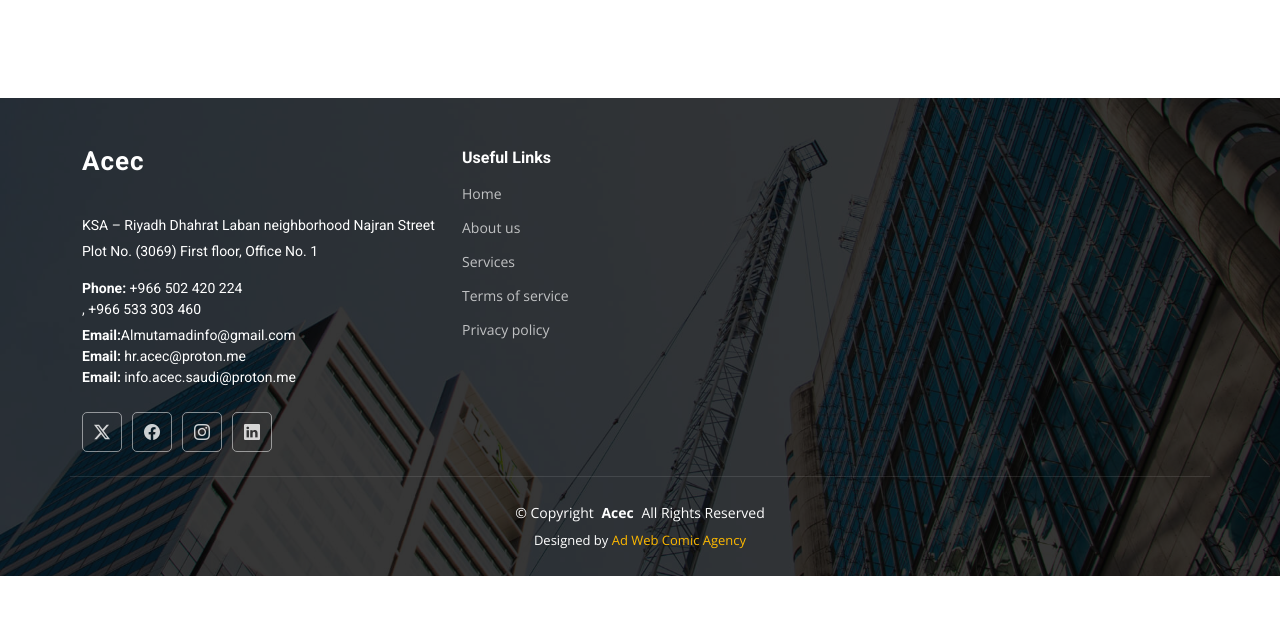
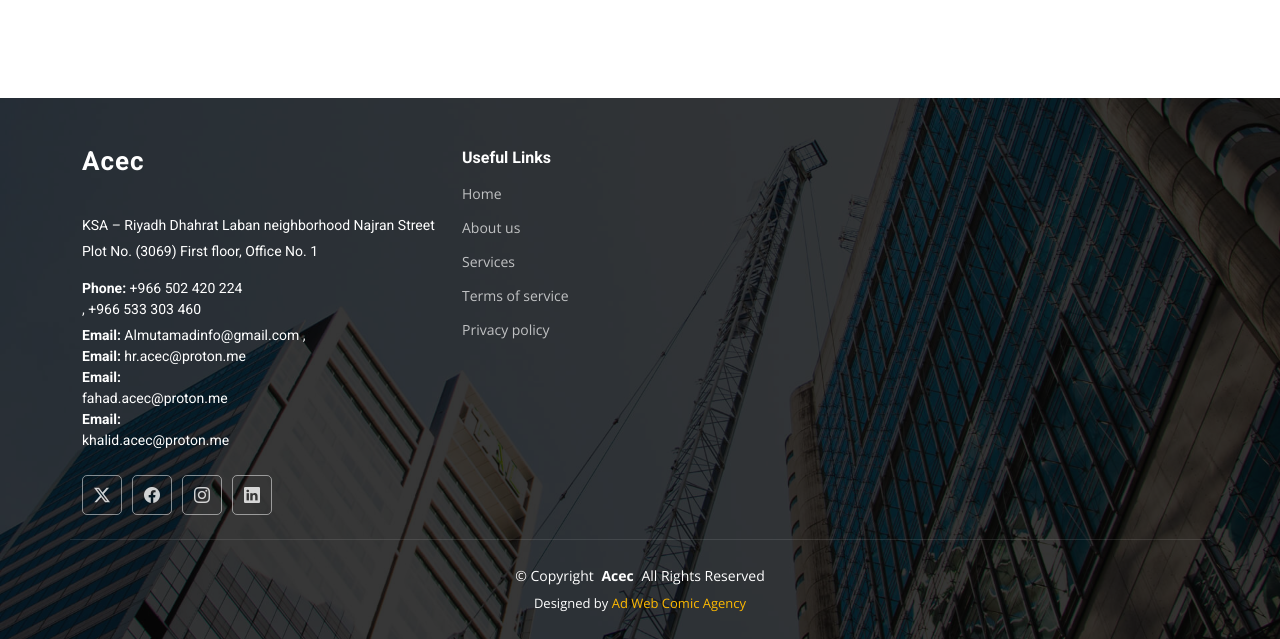
Before and after one commit to dinasmuhammed/repos, a plain HTML site: page index.html in a window 1280 px wide. Shown: the part 4183-4822 px from the top of the page. Before the commit the page ends 4759 px from the top, so only its background shows below. Drawn offline with nearby package versions, Linux system fonts and the light colour scheme.

Commit message:
Update index.html

```diff
--- a/index.html
+++ b/index.html
@@ -1018,8 +1018,8 @@
               First floor, Office No. 1</p>
             <p class="mt-3"><strong>Phone:</strong> <span>+966 502 420 224<br>,
               +966 533 303 460</span></p>
-              <p><span> <strong>Email:</strong>Almutamadinfo@gmail.com <br><strong>Email:</strong>
-                hr.acec@proton.me<br><strong>Email:</strong> info.acec.saudi@proton.me<br></span></p>
+            <p><strong>Email:</strong> <span> Almutamadinfo@gmail.com ,<br><strong> Email:</strong>
+             hr.acec@proton.me<br><strong>Email:</strong><br>fahad.acec@proton.me<br><strong>Email:</strong><br>khalid.acec@proton.me</span></p>
           </div>
           <div class="social-links d-flex mt-4">
             <a href=""><i class="bi bi-twitter-x"></i></a>
```
